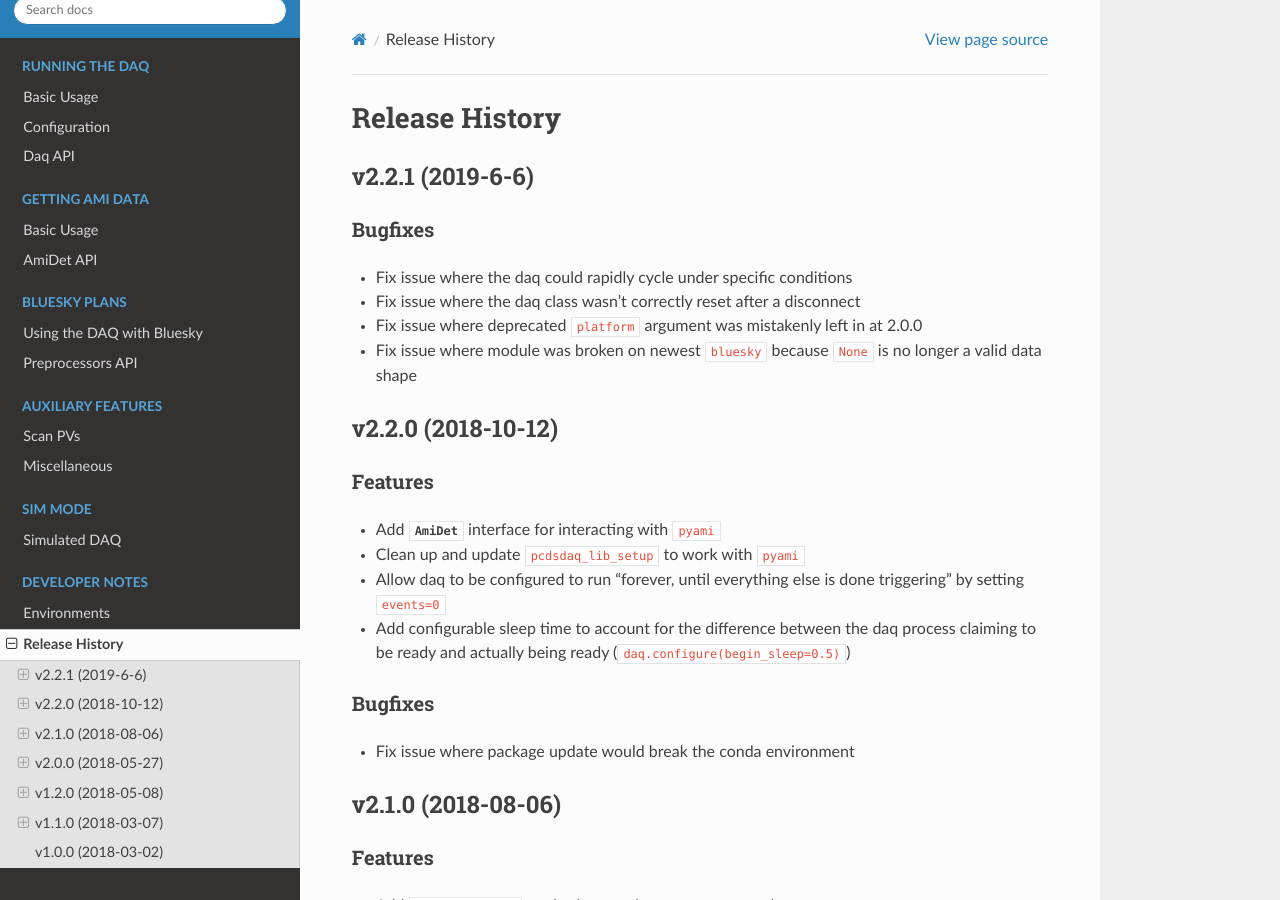
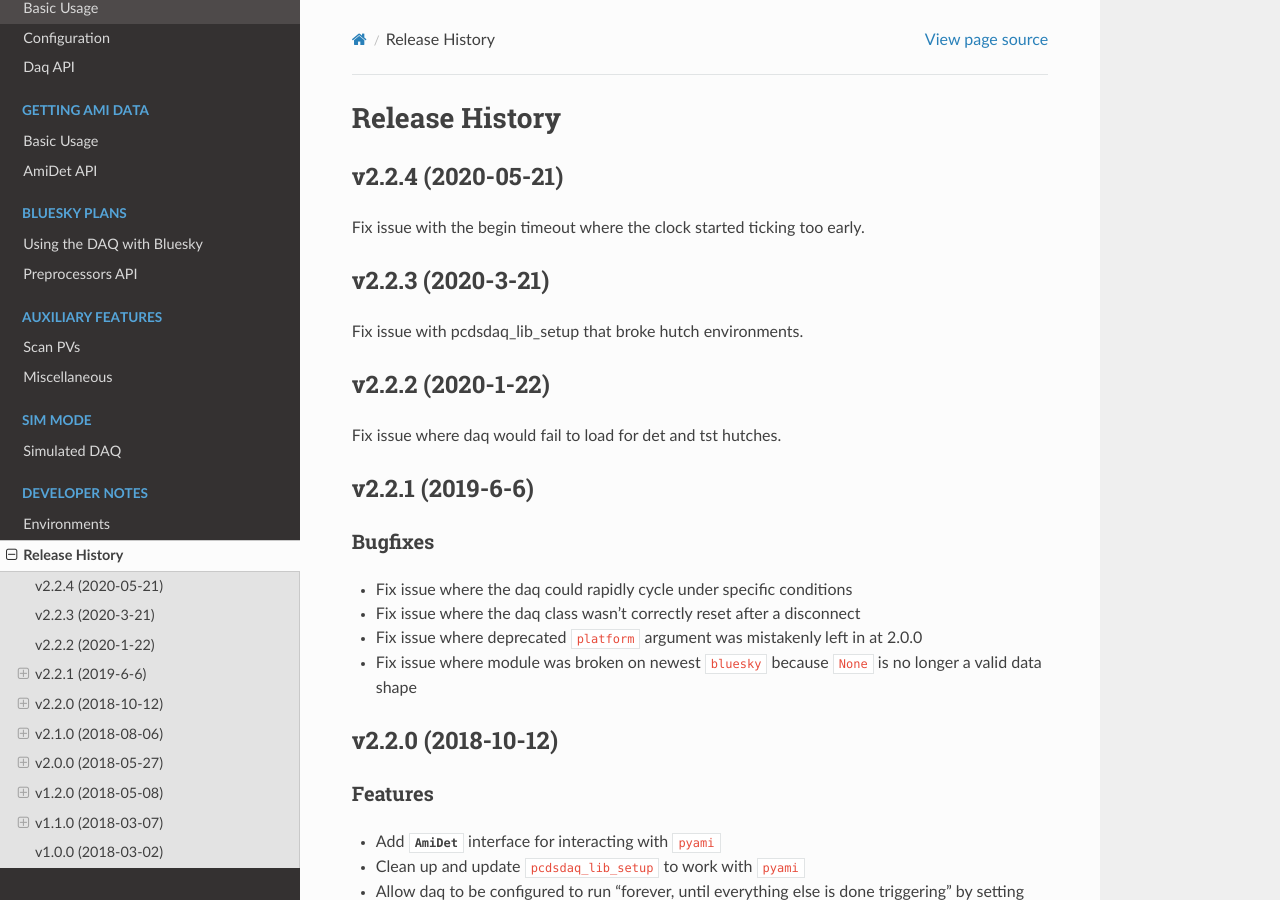
Before and after one commit to slactjohnson/pcdsdaq, a Sphinx documentation site: the page built from docs/source/releases.rst, in a window 1280 px wide and 900 px high. Built offline with Sphinx 7.4.7 and the Read the Docs theme 2.0.0, drawn with Linux system fonts in a browser that asks for light colours.

Commit message:
DOC: release notes

```diff
--- a/docs/source/releases.rst
+++ b/docs/source/releases.rst
@@ -1,5 +1,24 @@
 Release History
 ###############
+
+
+v2.2.4 (2020-05-21)
+===================
+
+Fix issue with the begin timeout where the clock started ticking too early.
+
+
+v2.2.3 (2020-3-21)
+==================
+
+Fix issue with pcdsdaq_lib_setup that broke hutch environments.
+
+
+v2.2.2 (2020-1-22)
+==================
+
+Fix issue where daq would fail to load for det and tst hutches.
+
 
 v2.2.1 (2019-6-6)
 =================
```
